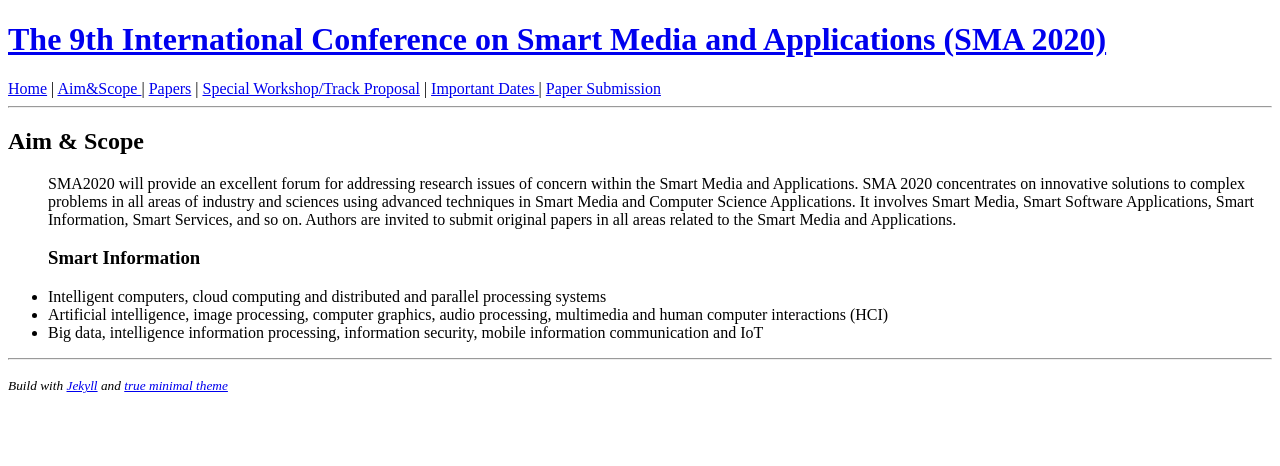
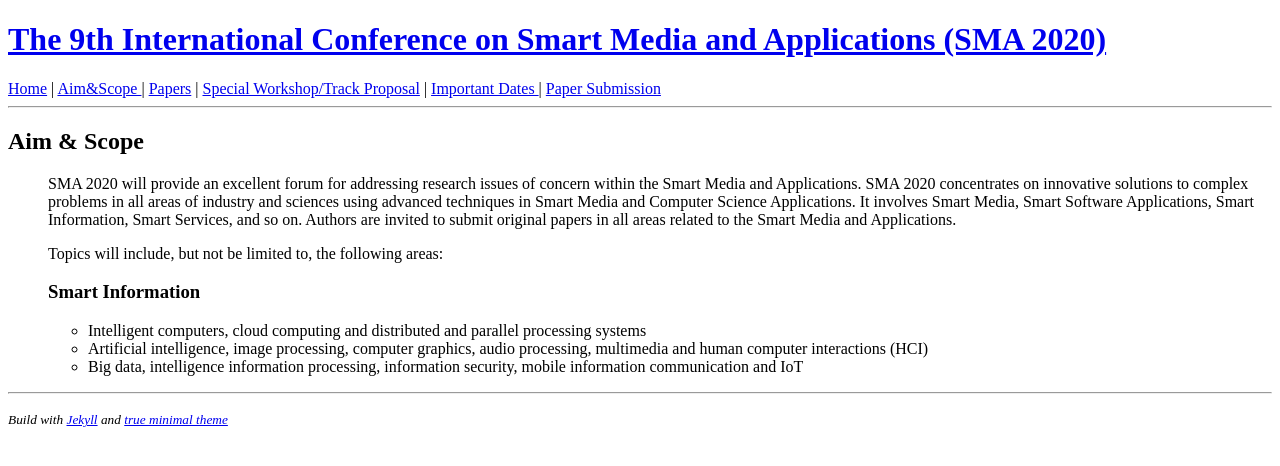
Before and after one commit to icea-conf/sma-2020.github.io, a Jekyll site: the page built from aim/index.html, in a window 1280 px wide. Shown: the top 466 px of the page. Built offline with Jekyll 4.4.1, drawn with Linux system fonts in a browser that asks for light colours.

Commit message:
Update index.html

```diff
--- a/aim/index.html
+++ b/aim/index.html
@@ -3,10 +3,13 @@
 ---
             <h2>Aim & Scope</h2>
             <ul>
-                 <p>SMA2020 will provide an excellent forum for addressing research issues of concern within the Smart Media and Applications. SMA 2020 concentrates on innovative solutions to complex problems in all areas of industry and sciences using advanced techniques in Smart Media and Computer Science Applications. It involves Smart Media, Smart Software Applications, Smart Information, Smart Services, and so on. Authors are invited to submit original papers in all areas related to the Smart Media and Applications.</p>
+                 <p>SMA 2020 will provide an excellent forum for addressing research issues of concern within the Smart Media and Applications. SMA 2020 concentrates on innovative solutions to complex problems in all areas of industry and sciences using advanced techniques in Smart Media and Computer Science Applications. It involves Smart Media, Smart Software Applications, Smart Information, Smart Services, and so on. Authors are invited to submit original papers in all areas related to the Smart Media and Applications.</p>
+                 <p>Topics will include, but not be limited to, the following areas:</p>
                  <h3>Smart Information</h3>
-                        <li><a>Intelligent computers, cloud computing and distributed and parallel processing systems</a></li>
-                        <li><a>Artificial intelligence, image processing, computer graphics, audio processing, multimedia and human computer interactions (HCI)</a></li>
-                        <li><a>Big data, intelligence information processing, information security, mobile information communication and IoT </a></li>
+                        <ul>
+                            <li><a>Intelligent computers, cloud computing and distributed and parallel processing systems</a></li>
+                            <li><a>Artificial intelligence, image processing, computer graphics, audio processing, multimedia and human computer interactions (HCI)</a></li>
+                            <li><a>Big data, intelligence information processing, information security, mobile information communication and IoT </a></li>
+                        </ul>
             </ul>
 </div>
```
